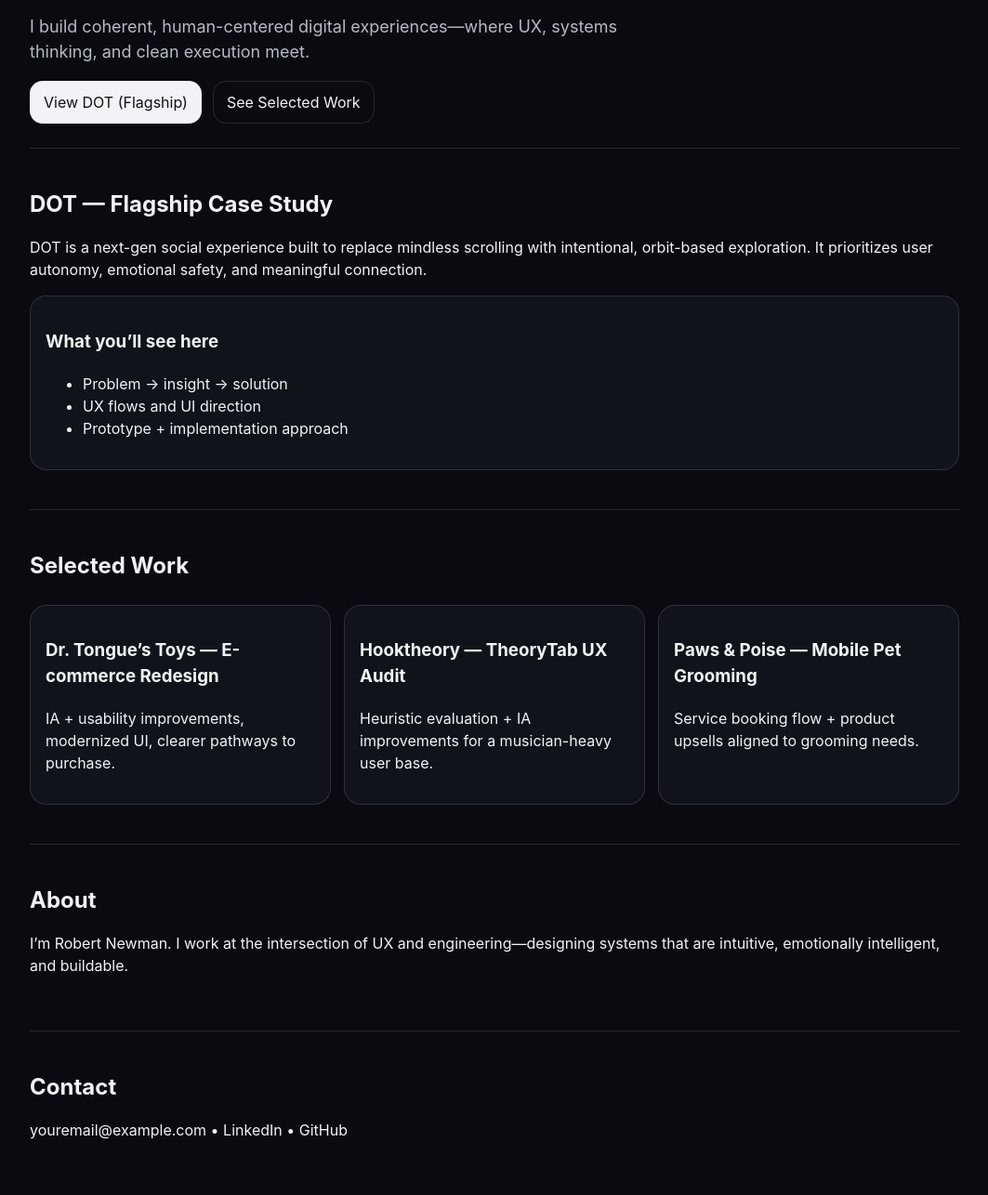
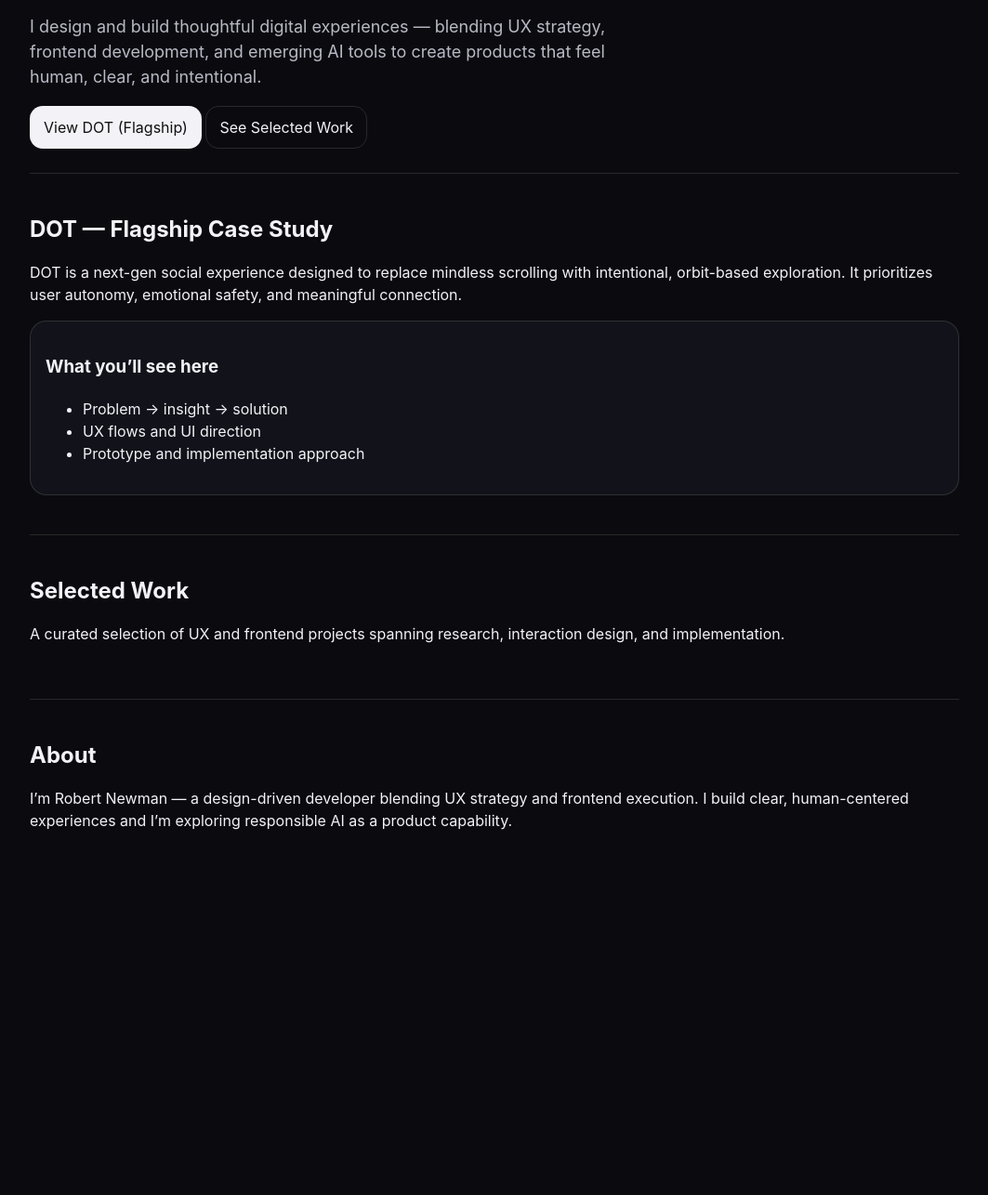
Before and after one commit to RNUXDV/robert-newman-portfolio, a plain HTML site: page index.html in a window 1280 px wide. Shown: the part 218-1504 px from the top of the page at 93% size, without its empty margins (108-1171 px from the left). After the commit the page ends 1171 px from the top, so only its background shows below. Drawn offline with Linux system fonts and the light colour scheme.

Commit message:
Rebuild index.html with clean structure and About section

```diff
--- a/index.html
+++ b/index.html
@@ -1,88 +1,92 @@
-<!doctype html>
+<!DOCTYPE html>
 <html lang="en">
   <head>
     <meta charset="UTF-8" />
     <meta name="viewport" content="width=device-width, initial-scale=1.0" />
     <title>Robert Newman — Design-Driven Developer</title>
+
+    <!-- Styles -->
     <link rel="stylesheet" href="./css/styles.css" />
   </head>
+
   <body>
+    <!-- ================= HEADER / NAV ================= -->
     <header class="container">
       <nav class="nav">
         <div class="logo">RN</div>
+
         <div class="links">
-          <a href="#dot">DOT</a>
+          <a href="./dot.html">DOT</a>
           <a href="#work">Work</a>
           <a href="#about">About</a>
-          <a href="#contact">Contact</a>
+          <a href="./contact.html">Contact</a>
         </div>
       </nav>
     </header>
 
+    <!-- ================= MAIN CONTENT ================= -->
     <main class="container">
+      <!-- HERO -->
       <section class="hero">
         <h1>Design-Driven Developer</h1>
+
         <p class="subhead">
-          I build coherent, human-centered digital experiences—where UX, systems thinking, and clean execution meet.
+          I design and build thoughtful digital experiences — blending UX strategy,
+          frontend development, and emerging AI tools to create products that feel
+          human, clear, and intentional.
         </p>
-        <div class="cta-row">
-          <a class="btn primary" href="#dot">View DOT (Flagship)</a>
+
+        <div class="hero-actions">
+          <a class="btn primary" href="./dot.html">View DOT (Flagship)</a>
           <a class="btn" href="#work">See Selected Work</a>
         </div>
       </section>
 
+      <!-- DOT SECTION -->
       <section id="dot" class="section">
         <h2>DOT — Flagship Case Study</h2>
+
         <p>
-          DOT is a next-gen social experience built to replace mindless scrolling with intentional, orbit-based exploration.
-          It prioritizes user autonomy, emotional safety, and meaningful connection.
+          DOT is a next-gen social experience designed to replace mindless scrolling
+          with intentional, orbit-based exploration. It prioritizes user autonomy,
+          emotional safety, and meaningful connection.
         </p>
+
         <div class="card">
           <h3>What you’ll see here</h3>
           <ul>
             <li>Problem → insight → solution</li>
             <li>UX flows and UI direction</li>
-            <li>Prototype + implementation approach</li>
+            <li>Prototype and implementation approach</li>
           </ul>
         </div>
       </section>
 
+      <!-- WORK SECTION -->
       <section id="work" class="section">
         <h2>Selected Work</h2>
-        <div class="grid">
-          <div class="card">
-            <h3>Dr. Tongue’s Toys — E-commerce Redesign</h3>
-            <p>IA + usability improvements, modernized UI, clearer pathways to purchase.</p>
-          </div>
-          <div class="card">
-            <h3>Hooktheory — TheoryTab UX Audit</h3>
-            <p>Heuristic evaluation + IA improvements for a musician-heavy user base.</p>
-          </div>
-          <div class="card">
-            <h3>Paws & Poise — Mobile Pet Grooming</h3>
-            <p>Service booking flow + product upsells aligned to grooming needs.</p>
-          </div>
-        </div>
+
+        <p>
+          A curated selection of UX and frontend projects spanning research,
+          interaction design, and implementation.
+        </p>
+
+        <!-- Placeholder for future project cards -->
       </section>
 
+      <!-- ABOUT SECTION -->
       <section id="about" class="section">
         <h2>About</h2>
+
         <p>
-          I’m Robert Newman. I work at the intersection of UX and engineering—designing systems that are intuitive,
-          emotionally intelligent, and buildable.
-        </p>
-      </section>
-
-      <section id="contact" class="section">
-        <h2>Contact</h2>
-        <p>
-          <a href="mailto:youremail@example.com">youremail@example.com</a> •
-          <a href="#" target="_blank" rel="noopener noreferrer">LinkedIn</a> •
-          <a href="#" target="_blank" rel="noopener noreferrer">GitHub</a>
+          I’m Robert Newman — a design-driven developer blending UX strategy and
+          frontend execution. I build clear, human-centered experiences and I’m
+          exploring responsible AI as a product capability.
         </p>
       </section>
     </main>
 
+    <!-- ================= JS ================= -->
     <script src="./js/main.js"></script>
   </body>
 </html>
```
